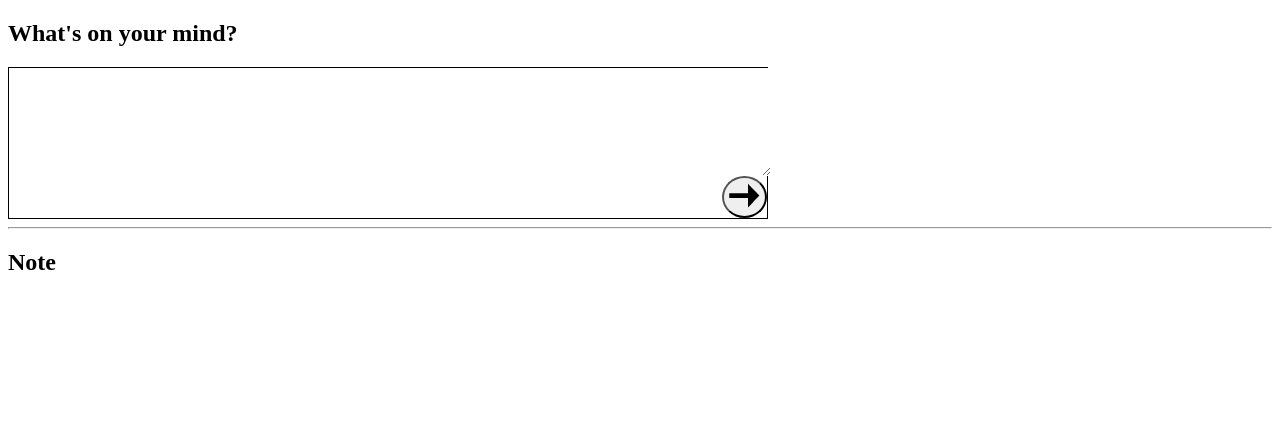
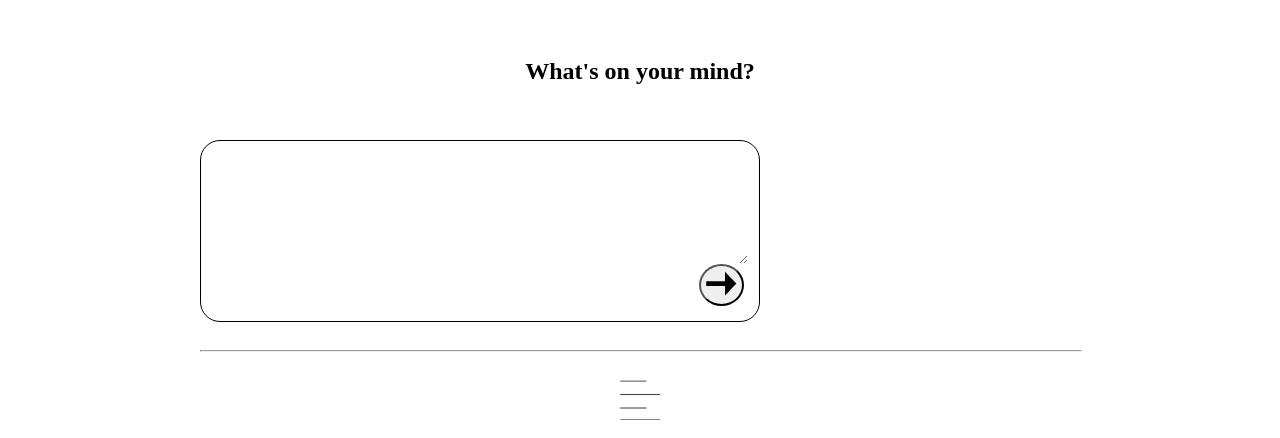
Before and after one commit to Donny-Guo/sticky-notes, a plain HTML site: page index.html in a window 1280 px wide. Shown: the top 438 px of the page. Drawn offline with Linux system fonts and the light colour scheme.

Commit message:
Update html and css

```diff
--- a/index.html
+++ b/index.html
@@ -9,25 +9,34 @@
     </head>
 
     <body>
-    <div id="main" class="container">
+        <div id="main" class="container col">
             <div id="welcome-prompt" class="container">
                 <h2>What's on your mind?</h2>
             </div>
-        <div id="editor" class="container inner-container col">
-            <textarea name="note-input" id="input" cols="30" rows="10"></textarea>
+
+            <section class="row flex-center">
+                <div id="editor" class="container col inner-container">
+                    <textarea name="note-input" id="input"></textarea>
                     <div id="send-note-container">
                         <button id="send-note-btn" onclick="sendNote()">
                             <img src="./icon_arrow_right.png">
                         </button>
                     </div>
                 </div>
-        <hr />
+            </section>
+
+
+            <hr class="page-divider"/>
+            <section class="row flex-center">
                 <div id="notes-group inner-container">
-            <div>
+                    <div id="notes-header" class="row">
+                        <img src="note_icon.png" width="40", height="40"/>
                         <h2>Note</h2>
                     </div>
                     <ul id="notes"></ul>
                 </div>
+            </section>
+
         </div>
     </body>
 
--- a/style.css
+++ b/style.css
@@ -1,10 +1,15 @@
-.inner-container {
-    width: 60%;
-    height: 150px;
+#main {
+    text-align: center;
+    /* vw = view width. entire page = 100vw*/
+    padding-left: 15vw;
+    padding-right: 15vw;
+    gap: 20px;
 }
 
-.input:focus {
-    outline: none;
+.container {
+    padding: 15px;
+    border-radius: 20px;
+    justify-content: center;
 }
 
 .col {
@@ -17,6 +22,33 @@
     flex-direction: row;
 }
 
+.flex-center {
+    justify-content: center;
+}
+
+.page-divider {
+    width: 100%;
+}
+
+.inner-container {
+    width: 60%;
+    height: 150px;
+}
+
+.input:focus {
+    outline: none;
+}
+
+#editor {
+    border: 1px solid black;
+}
+
+#input {
+    border: 0;
+    width: 100%;
+    height: 95%;
+}
+
 #send-note-container {
     text-align: right;
 }
@@ -27,20 +59,13 @@
     cursor: pointer;
 }
 
-#editor {
-    border: 1px solid black;
-
-}
-
-#input {
-    border: 0;
-    width: 100%;
-    height: 95%;
-}
-
 #notes {
     margin: 0;
     padding: 0;
+}
+
+#notes-header {
+    gap: 10px;
 }
 
 /* style all the list element within notes*/
```
Lines whose indentation alone changed are shown as unchanged.
